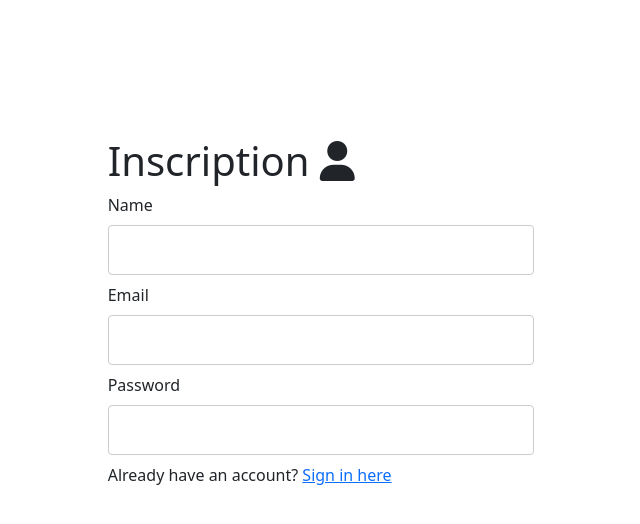
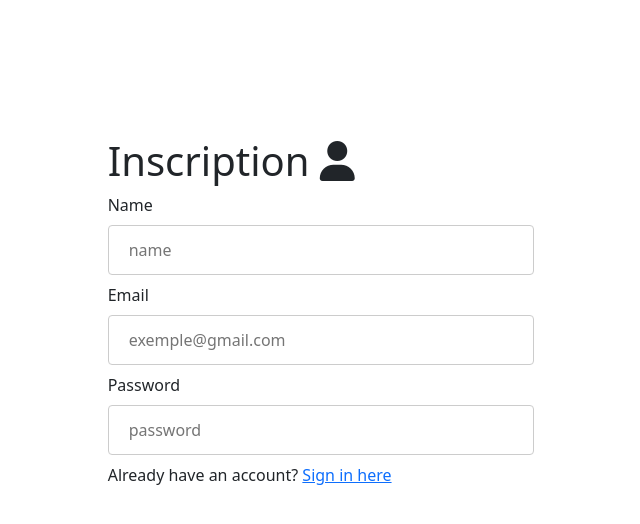
Before and after one commit to mohamedzhioua/ZiwiShop-ecommerce, a React (Create React App) app in the folder client/: page /signup in a window 1280 px wide. Shown: the top 524 px of the page, without its empty margins (319-959 px from the left). Built offline with nearby package versions, Linux system fonts and the light colour scheme.

Commit message:
signin and signup apparence done

```diff
--- a/client/src/pages/Signin/Signin.js
+++ b/client/src/pages/Signin/Signin.js
@@ -9,8 +9,8 @@ function Signin() {
           Connexion <i class="fa fa-sign-in" aria-hidden="true"></i>
         </h1>
         <form class="form-group">
-          <CustomInput label="Email" type="text" name="email"/>
-          <CustomInput  label="Password" type="password" name="password"/>
+          <CustomInput label="Email" placeholder="exemple@gmail.com" type="text" name="email"/>
+          <CustomInput  label="Password" placeholder="password" type="password" name="password"/>
           <p>
             If you dont have an account,<a href="/SignUp"> Sign up </a> here!
           </p>
--- a/client/src/pages/Signup/Signup.js
+++ b/client/src/pages/Signup/Signup.js
@@ -9,9 +9,9 @@ function Signup() {
           Inscription <i class="fa-solid fa-user"></i>
         </h1>
         <form class="form-group">
-          <CustomInput label="Name" type="text" name="name" value=""/>
-          <CustomInput label="Email" type="text" name="email"/>
-          <CustomInput label="Password" type="password" name="password"/>
+          <CustomInput label="Name" placeholder="name" type="text" name="name" value=""/>
+          <CustomInput label="Email" placeholder="exemple@gmail.com" type="text" name="email"/>
+          <CustomInput label="Password" placeholder="password" type="password" name="password"/>
 
           <p>
             Already have an account? <a href="/">Sign in here</a>
```
